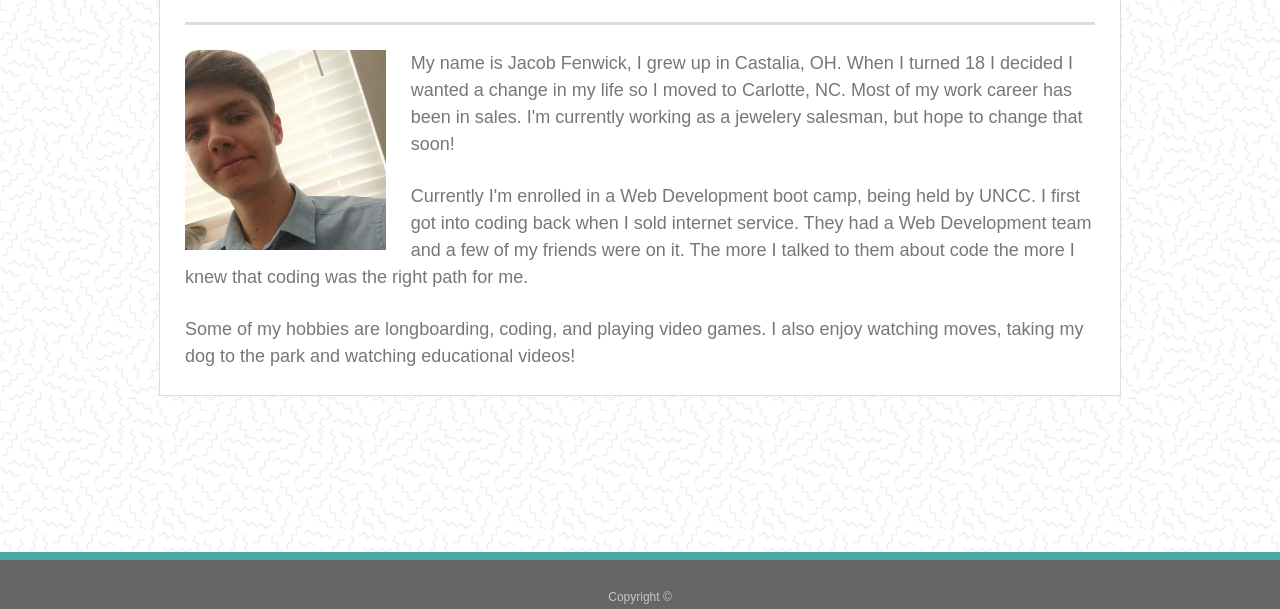
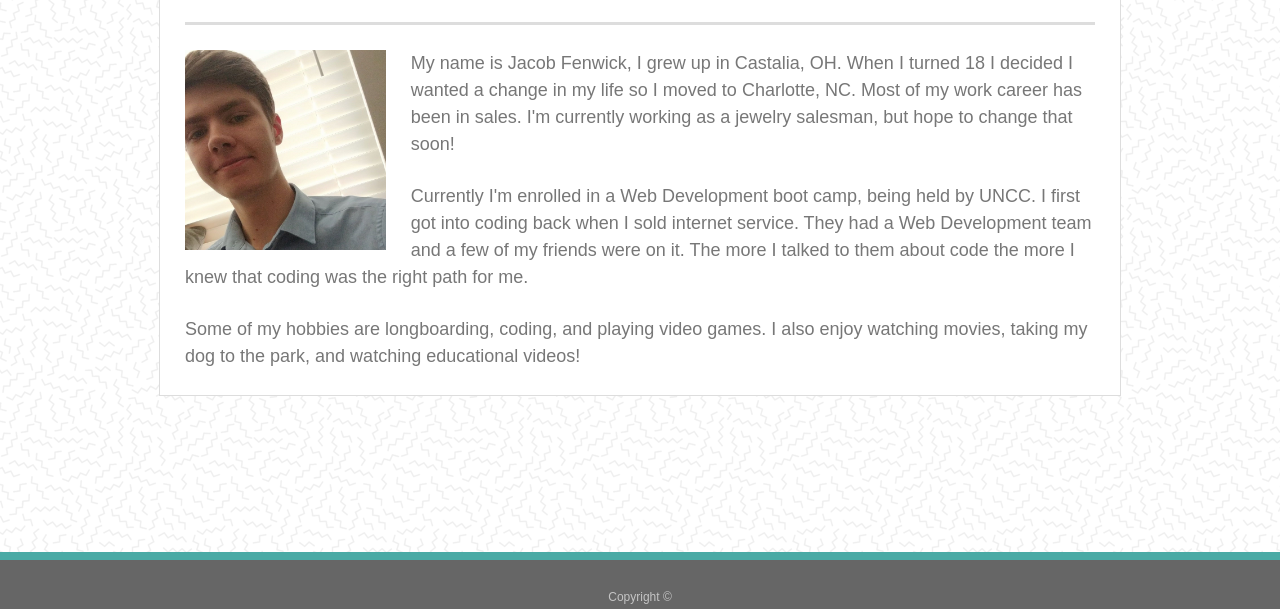
Before and after one commit to JakeFen/Basic-Portfolio, a plain HTML site: page index.html in a window 1280 px wide. Shown: the part 191-800 px from the top of the page. Drawn offline with Linux system fonts and the light colour scheme.

Commit message:
Fixed a few spelling errors

```diff
--- a/index.html
+++ b/index.html
@@ -28,8 +28,8 @@
             <div class="about-me-container">
                 <img src="assets/images/image-of-me.jpg" alt="">
                 <p>My name is Jacob Fenwick, I grew up in Castalia, OH. When I turned 18 I decided I
-                    wanted a change in my life so I moved to Carlotte, NC. Most of my work career has
-                    been in sales. I'm currently working as a jewelery salesman, but hope to change that soon!
+                    wanted a change in my life so I moved to Charlotte, NC. Most of my work career has
+                    been in sales. I'm currently working as a jewelry salesman, but hope to change that soon!
                 </p>
                 <p>Currently I'm enrolled in a Web Development boot camp, being held by UNCC. I first
                     got into coding back when I sold internet service. They had a Web Development team
@@ -37,7 +37,7 @@
                     I knew that coding was the right path for me.
                 </p>
                 <p>Some of my hobbies are longboarding, coding, and playing video games. I also enjoy
-                    watching moves, taking my dog to the park and watching educational videos!
+                    watching movies, taking my dog to the park, and watching educational videos!
                 </p>
             </div>
         </section>
```
